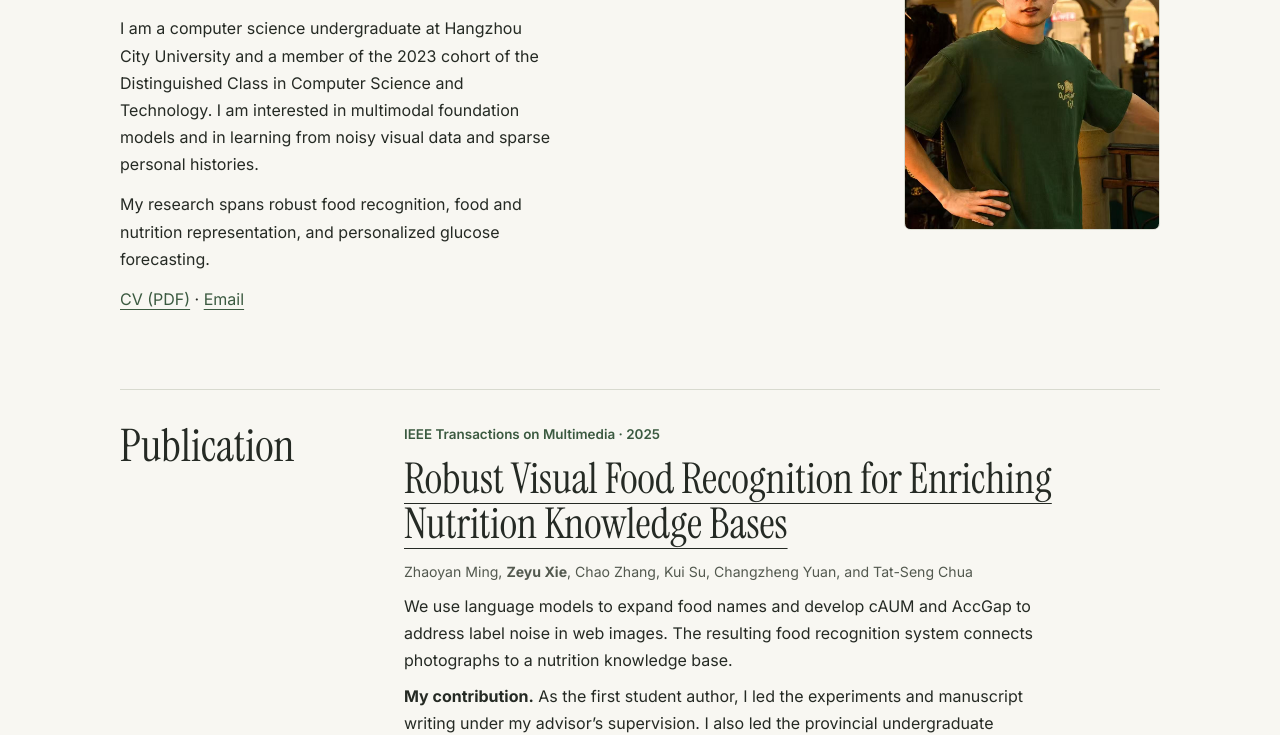
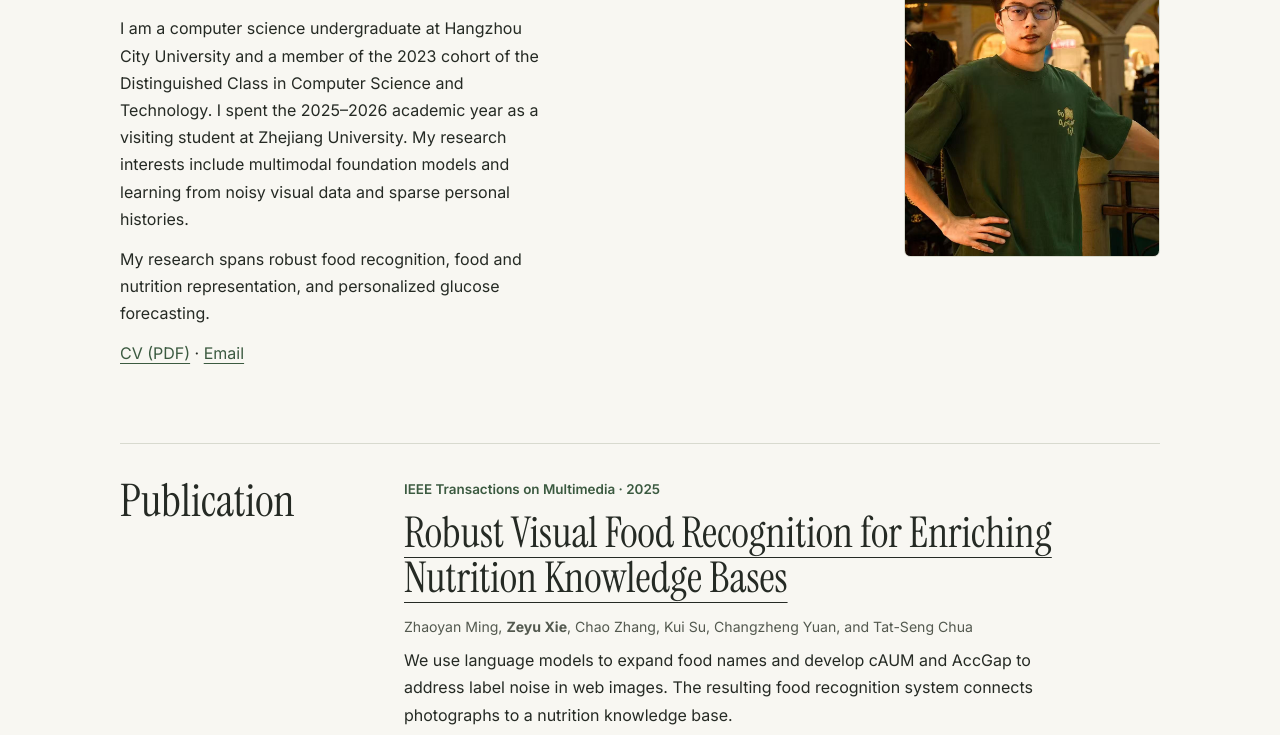
Before and after one commit to MyLoveSong/MyLoveSong.github.io, a plain HTML site: page index.html in a window 1280 px wide. Shown: the part 314-1049 px from the top of the page. Drawn offline with Linux system fonts and the light colour scheme.

Commit message:
Highlight Zhejiang University visiting year on homepage

```diff
--- a/index.html
+++ b/index.html
@@ -129,7 +129,7 @@
         </div>
         <img class="portrait" src="portrait-zeyu-xie.jpg?v=original" alt="Portrait of Zeyu Xie" width="960" height="1440">
         <div class="bio">
-          <p>I am a computer science undergraduate at Hangzhou City University and a member of the 2023 cohort of the Distinguished Class in Computer Science and Technology. I am interested in multimodal foundation models and in learning from noisy visual data and sparse personal histories.</p>
+          <p>I am a computer science undergraduate at Hangzhou City University and a member of the 2023 cohort of the Distinguished Class in Computer Science and Technology. I spent the 2025–2026 academic year as a visiting student at Zhejiang University. My research interests include multimodal foundation models and learning from noisy visual data and sparse personal histories.</p>
           <p>My research spans robust food recognition, food and nutrition representation, and personalized glucose forecasting.</p>
           <p><a href="./cv.pdf">CV (PDF)</a> · <a href="mailto:32301184@stu.hzcu.edu.cn">Email</a></p>
         </div>
@@ -252,7 +252,7 @@
             <h3>Education</h3>
             <ul>
               <li><strong>Hangzhou City University.</strong> Bachelor’s student in Computer Science and Technology, 2023–2027 (expected). Distinguished Class, 2023 cohort.</li>
-              <li><strong>Zhejiang University.</strong> Visiting student in Computer Science and Technology, 2025–2026.</li>
+              <li><strong>Zhejiang University.</strong> Visiting student in Computer Science and Technology, September 2025 to July 2026.</li>
             </ul>
           </div>
           <div>
```
